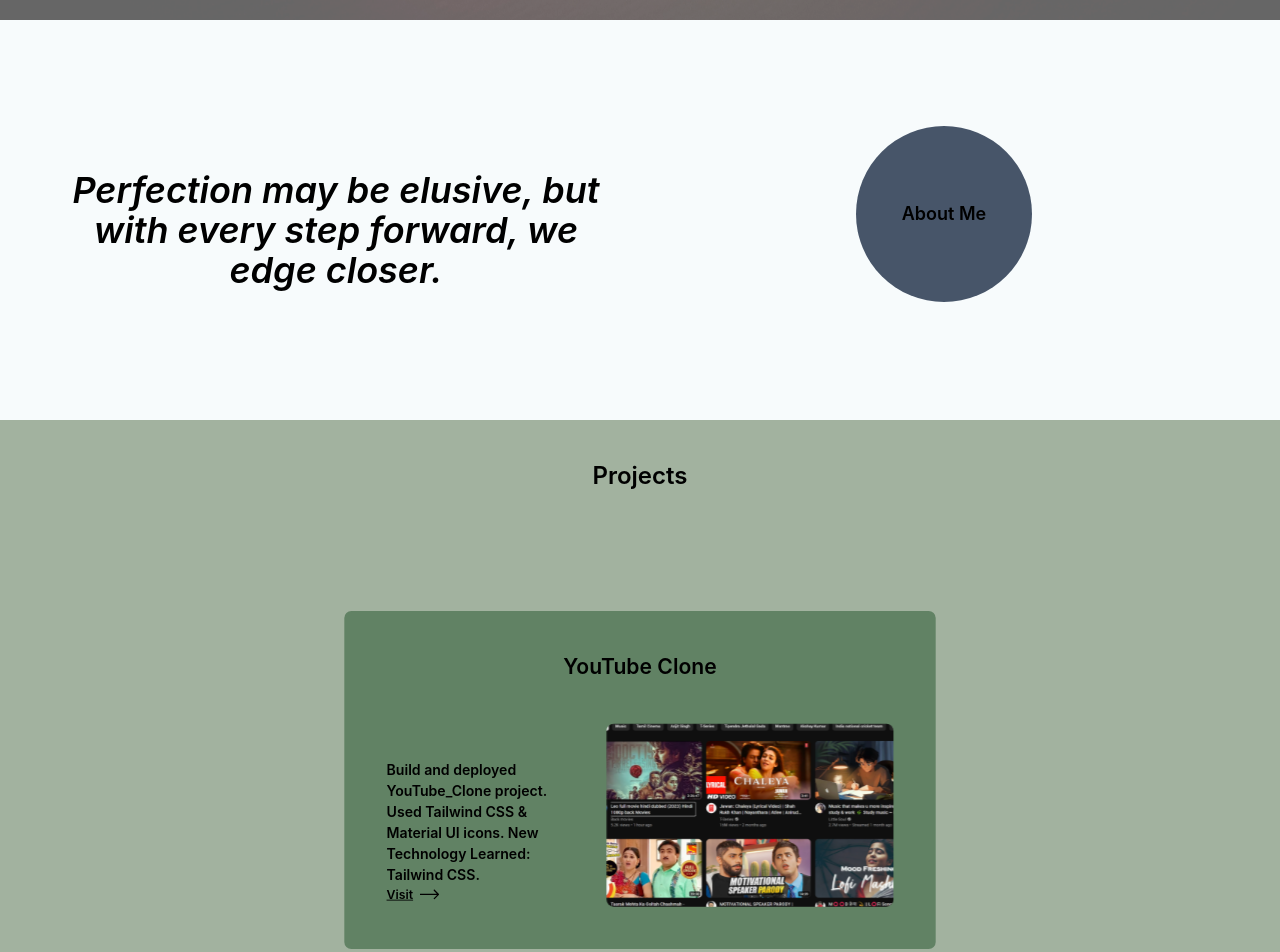
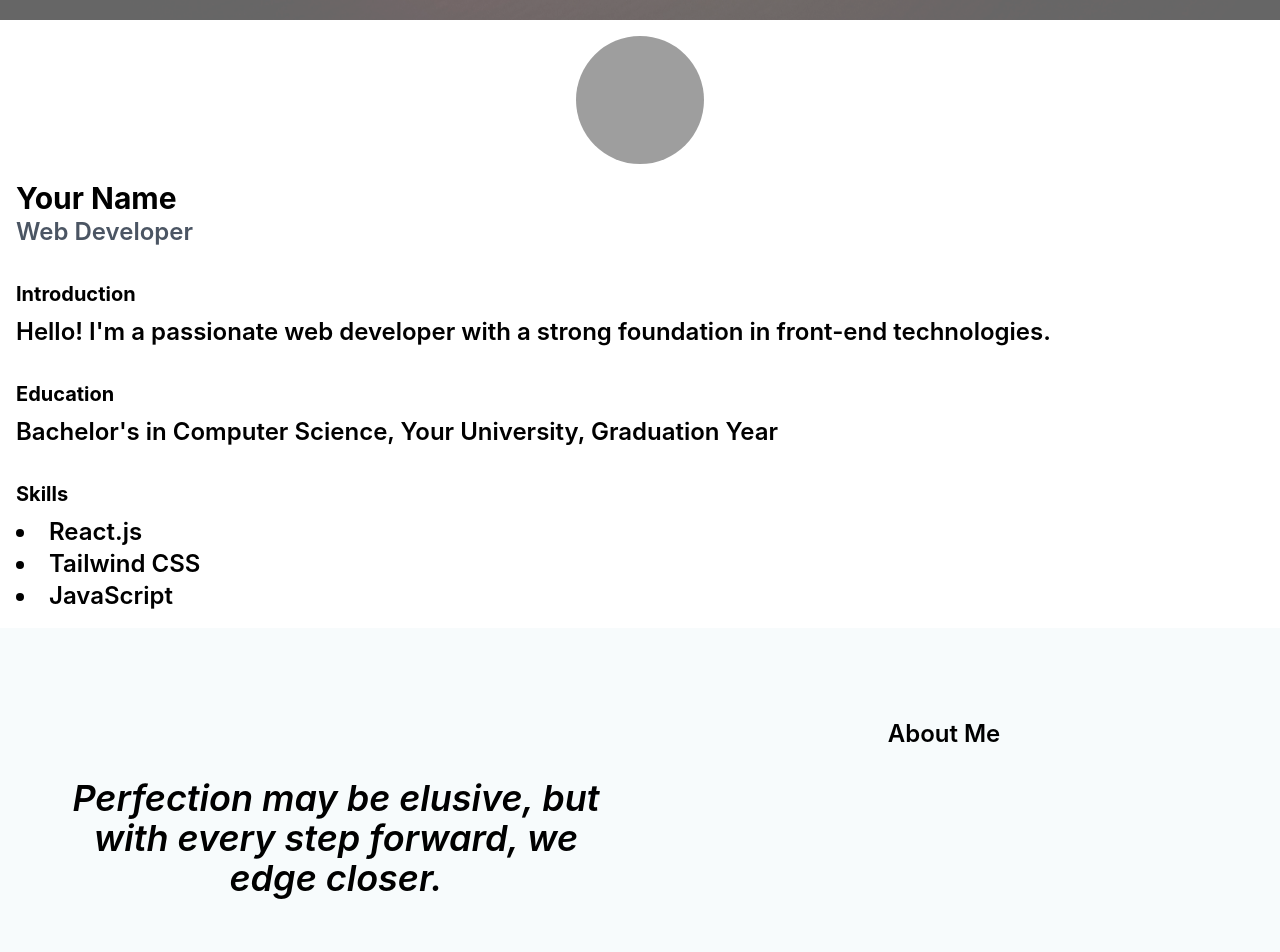
Before and after one commit to MayurTathe/Portfolio, a React (Create React App) app: page /aboute in a window 1280 px wide. Shown: the part 780-1732 px from the top of the page. Built offline with nearby package versions, Linux system fonts and the light colour scheme; grey boxes are pictures that could not be loaded.

Commit message:
Changes for AboutMe.jsx file

```diff
--- a/package.json
+++ b/package.json
@@ -13,6 +13,7 @@
     "framer-motion": "^10.16.5",
     "react": "^18.2.0",
     "react-dom": "^18.2.0",
+    "react-router-dom": "^6.21.1",
     "react-scripts": "5.0.1",
     "web-vitals": "^2.1.4"
   },
--- a/src/App.js
+++ b/src/App.js
@@ -7,6 +7,8 @@
 import { projects } from './components/Work/ProjectData';
 import { useRef } from 'react';
 import { useScroll } from 'framer-motion';
+import { BrowserRouter, Route, Routes } from 'react-router-dom';
+import AboutMe from './components/AboutMe/AboutMe';
 
 function App() {
 
@@ -17,8 +19,12 @@
   })
 
   return (
+    <BrowserRouter>
     <div className='font-semibold text-2xl'>
       <section id='home' className='overflow-hidden'><Navbar /><Hero /></section>
+      <Routes>
+      <Route path='/aboute' element={<AboutMe/>} />
+      </Routes>
       <section id='about' className='flex items-center overflow-hidden' style={{ height: "50vh", backgroundColor: "#F7FBFC" }}><MotoQuote /></section>
 
       <main id='work' style={{ marginTop: "", backgroundColor: "#A2B29F" }} ref={ref}>
@@ -34,7 +40,10 @@
       <section id='contact'><Contact /></section>
 
 
+
     </div>
+    </BrowserRouter>
+
   );
 }
 
--- /dev/null
+++ b/src/components/AboutMe/AboutMe.jsx
@@ -0,0 +1,48 @@
+import React from 'react';
+import { motion } from 'framer-motion';
+
+const AboutMe = () => {
+  return (
+    <motion.div
+      initial={{ opacity: 0 }}
+      animate={{ opacity: 1 }}
+      exit={{ opacity: 0 }}
+      transition={{ duration: 0.6 }}
+      className="p-4"
+    >
+      <div className="flex items-center justify-center">
+        <img
+          src="/path-to-your-photo.jpg"
+          alt="Your Name"
+          className="rounded-full h-32 w-32 object-cover"
+        />
+      </div>
+      <div className="mt-4">
+        <h2 className="text-3xl font-bold">Your Name</h2>
+        <p className="text-gray-600">Web Developer</p>
+      </div>
+      <div className="mt-8">
+        <h3 className="text-xl font-bold mb-2">Introduction</h3>
+        <p>
+          Hello! I'm a passionate web developer with a strong foundation in
+          front-end technologies.
+        </p>
+      </div>
+      <div className="mt-8">
+        <h3 className="text-xl font-bold mb-2">Education</h3>
+        <p>Bachelor's in Computer Science, Your University, Graduation Year</p>
+      </div>
+      <div className="mt-8">
+        <h3 className="text-xl font-bold mb-2">Skills</h3>
+        <ul className="list-disc list-inside">
+          <li>React.js</li>
+          <li>Tailwind CSS</li>
+          <li>JavaScript</li>
+          {/* Add more skills */}
+        </ul>
+      </div>
+    </motion.div>
+  );
+};
+
+export default AboutMe;
--- a/src/components/AnimationEffect/MagnetEffect.jsx
+++ b/src/components/AnimationEffect/MagnetEffect.jsx
@@ -22,7 +22,7 @@
 
     return (
         <>
-            <motion.button className={classname} onMouseMove={mouseMove} onMouseLeave={mouseLeave} ref={ref} animate={{ x, y }} transition={{ type: "spring", stiffness: 150, damping: 15, mass: 0.1 }}>{Name}{children}</motion.button>
+            <motion.button className={classname} onClick={onclick} onMouseMove={mouseMove} onMouseLeave={mouseLeave} ref={ref} animate={{ x, y }} transition={{ type: "spring", stiffness: 150, damping: 15, mass: 0.1 }}>{Name}{children}</motion.button>
         </>
 
     )
--- a/src/components/Hero/Hero.jsx
+++ b/src/components/Hero/Hero.jsx
@@ -45,22 +45,6 @@
 
     };
 
-    const ref = useRef(null);
-    const [position, setPosition] = useState({ x: 0, y: 0 });
-
-    const mouseMove = (e) => {
-        const { clientX, clientY } = e;
-        const { width, height, top, left } = ref.current.getBoundingClientRect();
-        const x = clientX - (left + width / 2);
-        const y = clientY - (top + height / 2);
-        setPosition({ x, y });
-    };
-
-    const mouseLeave = (e) => {
-        setPosition({ x: 0, y: 0 });
-    };
-
-    const { x, y } = position;
 
     return (
         <div className="relative flex flex-col md:flex-row items-center h-screen overflow-hidden">
@@ -71,12 +55,12 @@
                 className="absolute top-0 left-0 w-full -z-10 object-cover opacity-60 h-full"
             />
             <div className="container mx-auto text-white relative mt-20">
-                <div className="absolute flex flex-col md:flex-row md:justify-evenly items-center h-full w-full">
+                <div className="absolute flex flex-col md:flex-row md:justify-evenly  items-center h-full w-full">
 
                     {/* Left side - Text */}
-                    <motion.div className="relative w-fit text-center md:text-left " initial={textVariants.initial} animate={textVariants.animate} transition={textVariants.trasition}>
-                        <h1 className="text-xl md:text-5xl font-semibold mt-12 p-1">Software Engineer</h1>
-                        <p className="text-sm md:text-xl mt-4 p-1 bg-transparent/40">
+                    <motion.div className="relative w-fit text-center md:text-left p-2" initial={textVariants.initial} animate={textVariants.animate} transition={textVariants.trasition}>
+                        <h1 className="text-xl md:text-5xl lg:text-5xl font-semibold mt-12 p-2">Software Engineer</h1>
+                        <p className="text-sm md:text-xl lg:text-xl mt-4 p-2 bg-transparent/30 rounded">
                         Skilled in Full Stack Development with expertise in React, Angular, and Spring Boot. A fast learner, adept at adapting to new technologies quickly. Eager to contribute creativity and technical proficiency to dynamic and innovative projects in the IT sector.
                         </p>
                         <MagnetEffect classname={"relative bg-white text-gray-800 py-2 px-4 rounded-full text-sm mt-6 mx-3 hover:bg-transparent/10 hover:text-white"}>
--- a/src/components/MotoQuote/MotoQuote.jsx
+++ b/src/components/MotoQuote/MotoQuote.jsx
@@ -1,30 +1,13 @@
-import React, { useRef, useState } from 'react';
+import React, { useRef } from 'react';
 
 import MagnetEffect from '../AnimationEffect/MagnetEffect';
-import { useScroll, useTransform } from 'framer-motion';
 import RevealSideScroll from '../AnimationEffect/RevealSideScroll';
 import RevealScroll from '../AnimationEffect/RevealScroll';
+import { Link } from 'react-router-dom';
 
 const MotoQuote = () => {
 
   const containerRef = useRef(null);
-
-  const { scrollYProgress } = useScroll({
-    target: containerRef,
-    offset: ["start end", "end end"]
-  });
-
-  const bottomShadowValue = useTransform(
-    scrollYProgress,
-    [0, 1],
-    ["-100%", "0%"]
-  );
-  const imageValue = useTransform(scrollYProgress, [0, 1], ["-100%", "0%"]);
-  const topShadowValue = useTransform(
-    scrollYProgress,
-    [0, 1],
-    ["-25%", "100%"]
-  );
 
   return (
     <div className="text-center p-8 justify-between md:flex" ref={containerRef}>
@@ -34,9 +17,20 @@
         </RevealScroll>
       </div>
       <div className='md:w-1/2'>
-        <RevealSideScroll xValue={50}>
-          <MagnetEffect Name={"About Me"} classname={"text-lg mt-4 flex-row rounded-full bg-slate-600 w-44 h-44"} />
+
+        {/* <Link to="/about">
+      <RevealSideScroll xValue={50}>
+          <MagnetEffect classname={"text-lg mt-4 flex-row rounded-full bg-slate-600 w-44 h-44"}>  About Me </MagnetEffect>
         </RevealSideScroll>
+      </Link> */}
+
+
+          {/* <RevealSideScroll xValue={50}>
+            <MagnetEffect classname={"text-lg mt-4 flex-row rounded-full bg-slate-600 w-44 h-44"}>   <Link to="/aboutMe">About Me</Link> </MagnetEffect>
+          </RevealSideScroll> */}
+        {/* <button className="text-lg mt-4 flex-row rounded-full bg-slate-600 w-44 h-44">   <Link to="/aboutMe">About Me</Link> </button> */}
+
+<Link to={"/aboute"}><button>About Me</button></Link>
       </div>
 
     </div>
```
Also changed, not shown: 1 other file (tests, documents, lock files or other folders).
